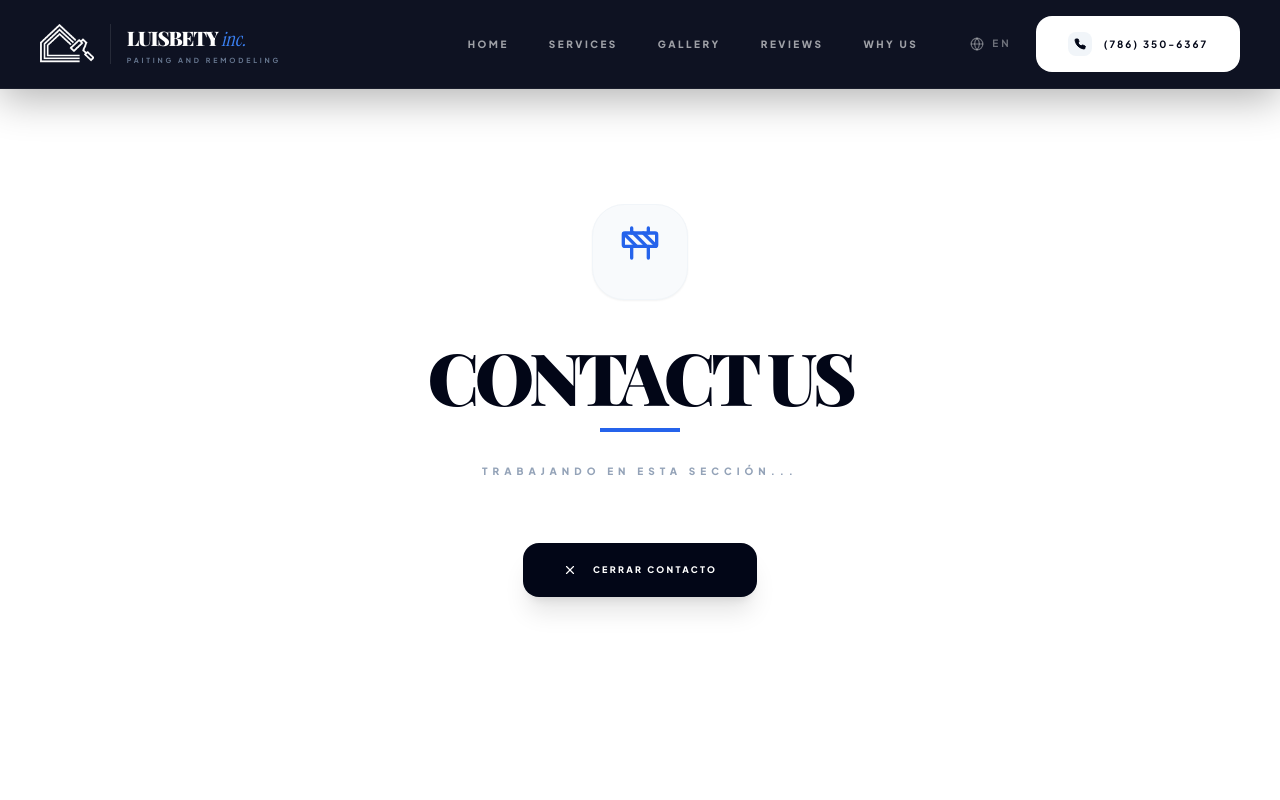
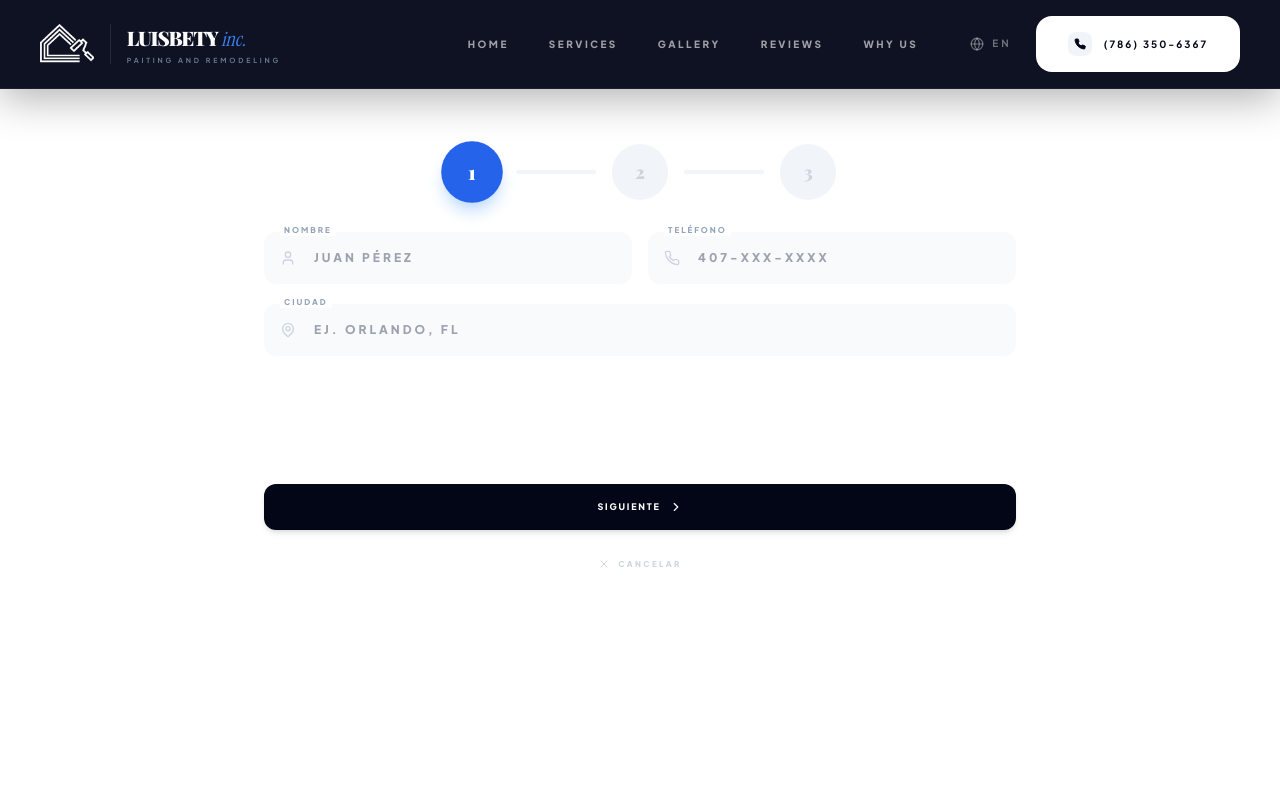
Before and after one commit to Di4bl05/Pintura, a Next.js app: page / in a window 1280 px wide. Both pictures are taken after a click on the button "FREE ESTIMATE". Shown: the top 800 px of the page. Built offline with nearby package versions, Linux system fonts and the light colour scheme; a web font is replaced by a local one.

Commit message:
Formulario casi listo

```diff
--- a/src/components/ContactForm.tsx
+++ b/src/components/ContactForm.tsx
@@ -1,7 +1,7 @@
 "use client";
 
-import React, { useEffect } from 'react';
-import { X, Construction } from 'lucide-react';
+import React, { useEffect, useState } from 'react';
+import { X, Camera, Send, Paintbrush, Droplets, Hammer, CheckCircle2, ChevronRight, ChevronLeft, MapPin, Phone, User } from 'lucide-react';
 import { usePathname } from 'next/navigation';
 
 interface ContactFormProps {
@@ -11,89 +11,205 @@ interface ContactFormProps {
 
 const ContactForm: React.FC<ContactFormProps> = ({ isOpen, onClose }) => {
   const pathname = usePathname();
+  const [step, setStep] = useState(1);
 
-  // 1. Manejo de clics globales para cerrar al navegar
+  // SIMULACIÓN DEL JSON DE TRADUCCIÓN
+  const t = {
+    contact: {
+      header: {
+        subtitle: "Soluciones reales para paredes reales."
+      },
+      form: {
+        labels: {
+          full_name: "Nombre",
+          phone_whatsapp: "Teléfono",
+          property_address: "Ciudad",
+          photos_upload: "Subir 3 fotos (Opcional)",
+        },
+        placeholders: {
+          name: "JUAN PÉREZ",
+          phone: "407-XXX-XXXX",
+          address: "EJ. ORLANDO, FL",
+        },
+        options: {
+          services: [
+            { id: 'ext', label: "Exterior Total", sub: "+ Pressure Wash", icon: <Droplets size={16}/> },
+            { id: 'int', label: "Interior", sub: "Paredes y molduras", icon: <Paintbrush size={16}/> },
+            { id: 'wash', label: "Lavado", sub: "Driveway y aceras", icon: <Droplets size={16}/> },
+            { id: 'rep', label: "Reparación", sub: "Drywall y madera", icon: <Hammer size={16}/> }
+          ],
+          surface_status: [
+            { id: 'exc', title: "Excelente", desc: "Cambio de color" },
+            { id: 'reg', title: "Regular", desc: "Huecos pequeños" },
+            { id: 'att', title: "Crítico", desc: "Daños fuertes" }
+          ]
+        },
+        tooltips: {
+          repairs_bonus: "Pequeñas reparaciones de huecos van por nuestra cuenta."
+        },
+        submit_btn: "SOLICITAR ESTIMADO"
+      }
+    }
+  };
+
+  // --- LÓGICA DE EVENTOS (INTACTA Y SEGURA) ---
   useEffect(() => {
     const handleGlobalClick = (e: MouseEvent) => {
       const target = e.target as HTMLElement;
-      // Cerramos si el modal está abierto y el usuario hace clic en un enlace (del Header por ejemplo)
-      if (isOpen && target.closest('a')) {
-        onClose();
-      }
+      if (isOpen && target.closest('a')) onClose();
     };
-
-    const handleCloseOverlays = () => {
-      if (isOpen) onClose();
-    };
+    const handleCloseOverlays = () => { if (isOpen) onClose(); };
 
     if (isOpen) {
       window.addEventListener('click', handleGlobalClick);
       window.addEventListener('app:close-overlays', handleCloseOverlays as EventListener);
-      // Bloqueamos el scroll del body para que no se mueva el fondo al estar abierto
       document.body.style.overflow = 'hidden';
     }
-
     return () => {
       window.removeEventListener('click', handleGlobalClick);
       window.removeEventListener('app:close-overlays', handleCloseOverlays as EventListener);
-      // Devolvemos el scroll al cerrar
       document.body.style.overflow = 'unset';
     };
   }, [isOpen, onClose]);
 
   useEffect(() => {
     window.dispatchEvent(new CustomEvent('app:overlay-state', { detail: { open: isOpen } }));
-
-    return () => {
-      window.dispatchEvent(new CustomEvent('app:overlay-state', { detail: { open: false } }));
-    };
+    return () => window.dispatchEvent(new CustomEvent('app:overlay-state', { detail: { open: false } }));
   }, [isOpen]);
 
-  // 2. Cierre automático por cambio de ruta (Next.js Navigation)
-  useEffect(() => {
-    if (isOpen) onClose();
-  }, [pathname, onClose]);
+  useEffect(() => { if (isOpen) onClose(); }, [pathname, onClose]);
 
   if (!isOpen) return null;
 
   return (
-    /* IMPORTANTE: z-[40] es perfecto.
-       Asegúrate que tu Header tenga z-[50] para que flote encima.
-    */
     <div className="fixed inset-0 z-[40] bg-white overflow-y-auto antialiased">
+      {/* Redujimos un poco el padding superior para pantallas pequeñas, manteniendo seguridad */}
+      <div className="pt-28 md:pt-36 pb-10">
+        <div className="max-w-[800px] mx-auto px-6">
 
-      {/* pt-32 o pt-40 para que el Header no tape el contenido del modal */}
-      <div className="pt-32 md:pt-40 pb-20">
-
-        <div className="max-w-[1440px] mx-auto px-6 md:px-16 flex flex-col items-center justify-center min-h-[60vh] text-center">
-
-          {/* ICONO CON ANIMACIÓN */}
-          <div className="w-24 h-24 bg-slate-50 rounded-[2rem] flex items-center justify-center mb-10 shadow-sm border border-slate-100">
-            <Construction className="w-10 h-10 text-primary-600 animate-bounce" />
+          {/* STEPPER VISUAL (CÍRCULOS GRANDES) */}
+          <div className="flex items-center justify-center gap-4 mb-8">
+            {[1, 2, 3].map((num) => (
+              <React.Fragment key={num}>
+                <div className={`w-12 h-12 md:w-14 md:h-14 rounded-full flex items-center justify-center font-display font-black text-lg transition-all duration-300 ${
+                  step === num ? 'bg-primary-600 text-white shadow-lg shadow-primary-200 scale-110' :
+                  step > num ? 'bg-slate-900 text-white' : 'bg-slate-100 text-slate-300'
+                }`}>
+                  {step > num ? <CheckCircle2 size={24} /> : num}
+                </div>
+                {num < 3 && (
+                  <div className={`w-12 md:w-20 h-1 rounded-full transition-all duration-300 ${step > num ? 'bg-slate-900' : 'bg-slate-100'}`} />
+                )}
+              </React.Fragment>
+            ))}
           </div>
 
-          {/* TEXTOS PRINCIPALES */}
-          <h1 className="font-display text-4xl md:text-7xl font-black uppercase tracking-tightest text-slate-950 mb-4">
-             CONTACT US
-          </h1>
+          {/* CONTENEDOR MÁS COMPACTO */}
+          <div className="min-h-[350px] flex flex-col">
+            <form className="space-y-6 flex-grow">
 
-          <div className="h-1 w-20 bg-primary-600 mb-8" />
+              {/* --- VISTA 1: CONTACTO --- */}
+              {step === 1 && (
+                <div className="grid grid-cols-1 md:grid-cols-2 gap-4 animate-in fade-in duration-300">
+                  <div className="relative group">
+                    <User className="absolute left-4 top-1/2 -translate-y-1/2 text-slate-300 group-focus-within:text-primary-600 transition-colors" size={16} />
+                    {/* Inputs más pequeños: p-4 en vez de p-6 */}
+                    <input type="text" placeholder={t.contact.form.placeholders.name} className="w-full bg-slate-50 border-2 border-slate-50 focus:border-primary-600 p-4 pl-12 rounded-xl font-sans text-xs font-black uppercase tracking-widest outline-none transition-all text-slate-950" />
+                    <label className="absolute -top-2 left-4 bg-white px-1 font-sans font-black text-[8px] tracking-widest text-slate-400 uppercase">{t.contact.form.labels.full_name}</label>
+                  </div>
 
-          <p className="font-sans text-slate-400 font-black uppercase tracking-[0.5em] text-[10px]">
-            Trabajando en esta sección...
-          </p>
+                  <div className="relative group">
+                    <Phone className="absolute left-4 top-1/2 -translate-y-1/2 text-slate-300 group-focus-within:text-primary-600 transition-colors" size={16} />
+                    <input type="tel" placeholder={t.contact.form.placeholders.phone} className="w-full bg-slate-50 border-2 border-slate-50 focus:border-primary-600 p-4 pl-12 rounded-xl font-sans text-xs font-black uppercase tracking-widest outline-none transition-all text-slate-950" />
+                    <label className="absolute -top-2 left-4 bg-white px-1 font-sans font-black text-[8px] tracking-widest text-slate-400 uppercase">{t.contact.form.labels.phone_whatsapp}</label>
+                  </div>
 
-          {/* BOTÓN DE CIERRE CON ESTILO DE BOTÓN DE ACCIÓN */}
-          <button
-            type="button"
-            onClick={onClose}
-            className="mt-16 group flex items-center gap-4 px-10 py-5 rounded-2xl bg-slate-950 text-white font-sans font-black uppercase tracking-widest text-[9px] hover:bg-primary-600 transition-all shadow-xl active:scale-95"
-          >
-            <X size={14} className="group-hover:rotate-90 transition-transform" />
-            CERRAR CONTACTO
-          </button>
+                  <div className="md:col-span-2 relative group mt-1">
+                    <MapPin className="absolute left-4 top-1/2 -translate-y-1/2 text-slate-300 group-focus-within:text-primary-600 transition-colors" size={16} />
+                    <input type="text" placeholder={t.contact.form.placeholders.address} className="w-full bg-slate-50 border-2 border-slate-50 focus:border-primary-600 p-4 pl-12 rounded-xl font-sans text-xs font-black uppercase tracking-widest outline-none transition-all text-slate-950" />
+                    <label className="absolute -top-2 left-4 bg-white px-1 font-sans font-black text-[8px] tracking-widest text-slate-400 uppercase">{t.contact.form.labels.property_address}</label>
+                  </div>
+                </div>
+              )}
+
+              {/* --- VISTA 2: SERVICIOS --- */}
+              {step === 2 && (
+                <div className="grid grid-cols-2 gap-3 animate-in fade-in duration-300">
+                  {t.contact.form.options.services.map((item) => (
+                    <label key={item.id} className="relative cursor-pointer group">
+                      <input type="checkbox" className="peer sr-only" />
+                      {/* Cajas más compactas (p-4) */}
+                      <div className="p-4 rounded-xl border-2 border-slate-100 bg-white peer-checked:border-primary-600 peer-checked:bg-primary-50/50 transition-all flex flex-col md:flex-row items-center md:items-start gap-3 hover:border-slate-300 text-center md:text-left">
+                        <div className="text-slate-300 peer-checked:text-primary-600 transition-colors">
+                          {item.icon}
+                        </div>
+                        <div>
+                          <span className="block font-sans font-black uppercase tracking-widest text-[10px] text-slate-950">{item.label}</span>
+                          <span className="hidden md:block font-sans font-bold uppercase tracking-widest text-[8px] text-slate-400 mt-0.5">{item.sub}</span>
+                        </div>
+                      </div>
+                    </label>
+                  ))}
+                </div>
+              )}
+
+              {/* --- VISTA 3: ESTADO Y FOTOS --- */}
+              {step === 3 && (
+                <div className="space-y-4 animate-in fade-in duration-300">
+                  <div className="grid grid-cols-3 gap-3">
+                    {t.contact.form.options.surface_status.map((status) => (
+                      <label key={status.id} className="cursor-pointer group">
+                        <input type="radio" name="status" className="peer sr-only" />
+                        <div className="p-4 rounded-xl border-2 border-slate-100 bg-white peer-checked:border-slate-950 peer-checked:bg-slate-950 transition-all flex flex-col justify-center text-center hover:border-slate-300">
+                          <span className="font-sans font-black uppercase tracking-widest text-[9px] text-slate-950 peer-checked:text-white mb-1">{status.title}</span>
+                          <span className="hidden md:block font-sans font-bold uppercase text-[7px] tracking-widest text-slate-400 peer-checked:text-slate-300">{status.desc}</span>
+                        </div>
+                      </label>
+                    ))}
+                  </div>
+
+                  <div className="bg-primary-50 border border-primary-200 p-4 rounded-xl flex items-center gap-4">
+                    <CheckCircle2 className="shrink-0 text-primary-600" size={18} />
+                    <p className="font-sans text-[9px] font-bold uppercase tracking-widest text-primary-950">
+                      {t.contact.form.tooltips.repairs_bonus}
+                    </p>
+                  </div>
+
+                  <button type="button" className="w-full flex items-center justify-center gap-3 p-4 rounded-xl border-2 border-dashed border-slate-200 text-slate-400 hover:border-primary-600 hover:text-primary-600 hover:bg-primary-50/30 transition-all font-sans font-black text-[9px] tracking-widest uppercase">
+                    <Camera size={16} /> {t.contact.form.labels.photos_upload}
+                  </button>
+                </div>
+              )}
+            </form>
+
+            {/* --- NAVEGACIÓN Y CIERRE (ALTURA REDUCIDA) --- */}
+            <div className="pt-8">
+              <div className="flex gap-3">
+                {step > 1 && (
+                  <button type="button" onClick={() => setStep(step - 1)} className="w-1/3 flex items-center justify-center gap-2 p-4 rounded-xl bg-slate-100 text-slate-500 font-sans font-black text-[9px] tracking-widest uppercase hover:bg-slate-200 transition-all">
+                    <ChevronLeft size={14} /> VOLVER
+                  </button>
+                )}
+
+                {step < 3 ? (
+                  <button type="button" onClick={() => setStep(step + 1)} className="flex-1 flex items-center justify-center gap-2 p-4 rounded-xl bg-slate-950 text-white font-sans font-black text-[9px] tracking-[0.2em] uppercase hover:bg-primary-600 transition-all shadow-md">
+                    SIGUIENTE <ChevronRight size={14} />
+                  </button>
+                ) : (
+                  <button type="submit" className="flex-1 bg-primary-600 text-white p-4 rounded-xl font-sans font-black text-[9px] tracking-[0.2em] uppercase hover:bg-slate-950 transition-all flex items-center justify-center gap-2 shadow-md shadow-primary-200/50">
+                    <Send size={14} /> {t.contact.form.submit_btn}
+                  </button>
+                )}
+              </div>
+
+              <div className="flex justify-center pt-4">
+                <button type="button" onClick={onClose} className="group flex items-center gap-2 px-6 py-3 rounded-xl bg-transparent text-slate-300 font-sans font-black uppercase tracking-[0.3em] text-[8px] hover:text-slate-950 transition-all">
+                  <X size={12} /> CANCELAR
+                </button>
+              </div>
+            </div>
+          </div>
         </div>
-
       </div>
     </div>
   );
--- a/src/translations/es.json
+++ b/src/translations/es.json
@@ -259,88 +259,54 @@
   }
   },
   "contact": {
-    "badge": "CONTACTO",
-    "title": "Presupuesto",
-    "titleHighlight": "Gratis",
-    "subtitle": "Respuesta en 24 horas",
-    "info": {
-      "title": "Contacto",
-      "phone": "Teléfono",
-      "email": "Email",
-      "address": "Dirección",
-      "hours": "Horario",
-      "hoursText": "Lun-Vie: 9AM - 5PM"
-    },
-    "benefits": {
-      "title": "¿Por qué nosotros?",
-      "items": [
-        "Gratis",
-        "Rápido",
-        "Flexible",
-        "Profesional"
-      ]
+    "header": {
+      "title": "Tu casa merece un acabado impecable. Comencemos aquí.",
+      "subtitle": "No creemos en precios genéricos por pies cuadrados; creemos en soluciones reales para paredes reales.",
+      "description": "Completa este breve formulario y prepararemos una visita para darte un Estimado Gratis sin compromisos en Orlando y Florida Central."
     },
     "form": {
-      "name": "Nombre Completo",
-      "namePlaceholder": "Juan Pérez",
-      "email": "Email",
-      "emailPlaceholder": "juan@email.com",
-      "phone": "Teléfono",
-      "phonePlaceholder": "(555) 555-5555",
-      "address": "Dirección del Proyecto",
-      "addressPlaceholder": "123 Main St, City, ST 12345",
-      "serviceType": "Tipo de Servicio",
-      "selectService": "Selecciona un servicio",
-      "services": {
-        "interior": "Pintura Interior",
-        "exterior": "Pintura Exterior",
-        "commercial": "Pintura Comercial",
-        "cabinet": "Refinishing de Gabinetes",
-        "deck": "Pintura de Deck/Patio",
-        "other": "Otro"
+      "steps": {
+        "contact_info": "Datos de Contacto",
+        "project_type": "¿Qué proyecto tienes en mente?",
+        "status_check": "El Ojo del Dueño",
+        "evidence": "Carga de Evidencia"
       },
-      "projectSize": "Tamaño del Proyecto",
-      "select": "Selecciona",
-      "size": {
-        "small": "Pequeño (1-2 habitaciones)",
-        "medium": "Mediano (3-5 habitaciones)",
-        "large": "Grande (Casa completa)",
-        "commercial": "Comercial"
+      "labels": {
+        "full_name": "Nombre completo",
+        "phone_whatsapp": "Teléfono / WhatsApp",
+        "property_address": "Dirección de la propiedad (Ciudad)",
+        "photos_upload": "Sube 3 fotos de las áreas principales o de los daños que te preocupan",
+        "color_count": "¿Cuántos colores tienes en mente?"
       },
-      "budget": "Presupuesto Estimado",
-      "budgetRange": {
-        "under1k": "Menos de $1,000",
-        "1k3k": "$1,000 - $3,000",
-        "3k5k": "$3,000 - $5,000",
-        "5k10k": "$5,000 - $10,000",
-        "over10k": "Más de $10,000"
+      "placeholders": {
+        "name": "EJ. JUAN PÉREZ",
+        "phone": "407-XXX-XXXX",
+        "address": "EJ. WINTER PARK, FL",
+        "upload_btn": "SELECCIONAR FOTOS"
       },
-      "preferredDate": "Fecha Preferida para Empezar",
-      "timeframe": "Urgencia del Proyecto",
-      "urgency": {
-        "urgent": "Urgente (1-2 semanas)",
-        "soon": "Pronto (3-4 semanas)",
-        "flexible": "Flexible (1-3 meses)",
-        "planning": "Solo investigando"
+      "options": {
+        "services": {
+          "exterior": "Exterior Total (Incluye Pressure Washing)",
+          "interior": "Interior Detallado (Paredes, techos, molduras)",
+          "pressure_wash": "Solo Lavado a Presión (Driveway, techos de metal)",
+          "repairs": "Reparaciones Críticas (Drywall, Madera, TV Mounts)"
+        },
+        "surface_status": {
+          "title": "¿En qué estado se encuentran las superficies?",
+          "excellent": "Excelente: Solo quiero cambiar el color.",
+          "regular": "Regular: Hay algunos huecos de cuadros o tornillos.",
+          "needs_attention": "Necesita Atención: Grietas grandes, huecos de TV o madera dañada."
+        },
+        "colors": {
+          "one": "1 Color",
+          "two": "2 Colores (Estándar)",
+          "three_plus": "3 o más colores (Custom / Especialista)"
+        }
       },
-      "message": "Detalles",
-      "messagePlaceholder": "Cuéntanos sobre tu proyecto...",
-      "submit": "Solicitar Presupuesto",
-      "submitting": "Enviando...",
-      "success": "Gracias! Te contactaremos pronto.",
-      "error": "Error. Inténtalo de nuevo.",
-      "disclaimer": "Aceptas que te contactemos sobre tu proyecto."
-    }
-  },
-  "cta": {
-    "title": "¿Listo para Empezar?",
-    "subtitle": "Presupuesto gratis sin compromiso.",
-    "btnQuote": "Presupuesto Gratis",
-    "btnCall": "Llamar",
-    "stats": {
-      "experience": "Años Experiencia",
-      "projects": "Proyectos",
-      "satisfaction": "Garantía"
+      "tooltips": {
+        "repairs_bonus": "No te preocupes por esos pequeños huecos de clavos o tornillos; en nuestra compañía esos detalles van por nuestra cuenta como cortesía al elegirnos. Si tienes daños mayores, somos expertos en restauración invisible."
+      },
+      "submit_btn": "SOLICITAR MI VISITA Y ESTIMADO GRATIS"
     }
   },
   "footer": {
```
